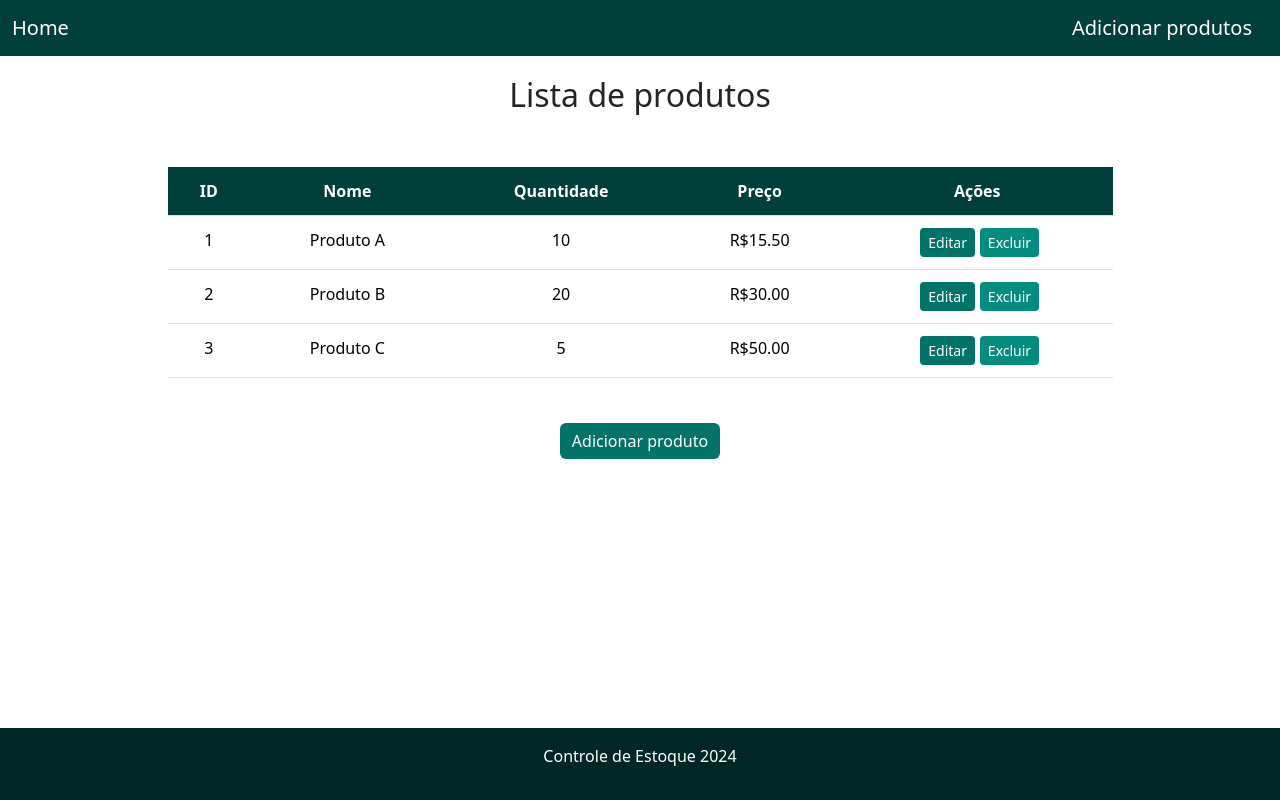
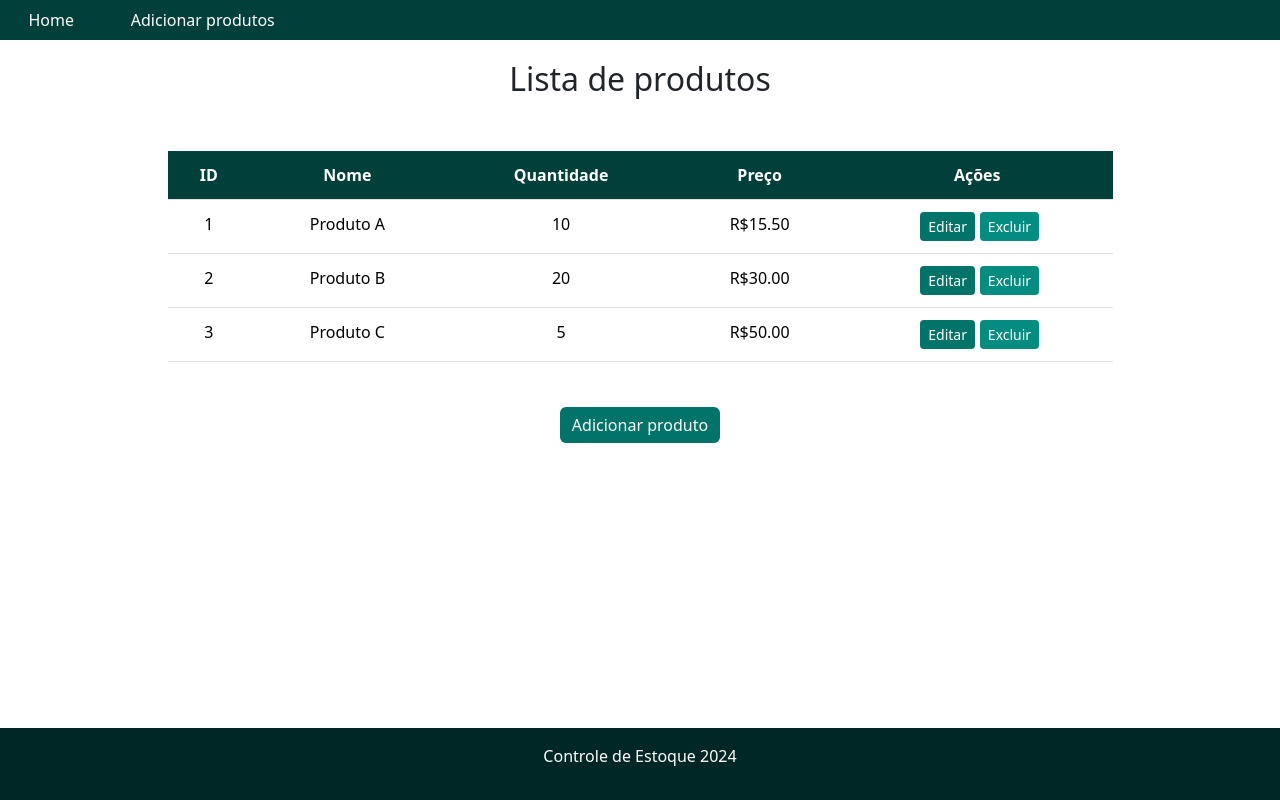
Before and after one commit to kimberlyyb/starttech, an Angular app in the folder projeto-angular2/: page /produtos-lista in a window 1280 px wide. Built offline with nearby package versions, Linux system fonts and the light colour scheme.

Commit message:
organizei o navbar

```diff
--- a/projeto-angular2/package.json
+++ b/projeto-angular2/package.json
@@ -30,7 +30,7 @@
   },
   "devDependencies": {
     "@angular-devkit/build-angular": "^18.2.6",
-    "@angular/cli": "^18.2.6",
+    "@angular/cli": "^18.2.8",
     "@angular/compiler-cli": "^18.2.0",
     "@types/express": "^4.17.17",
     "@types/jasmine": "~5.1.0",
--- a/projeto-angular2/src/app/navbar/navbar.component.css
+++ b/projeto-angular2/src/app/navbar/navbar.component.css
@@ -4,4 +4,12 @@
 }
 .navbar-brand{
     color: #ffffff;
+    font-size: medium;
+   margin: 15%;
 }
+.navbar-brand:hover{
+    color: #038C7F;
+}
+.nav2{
+    text-align: left;
+}
--- a/projeto-angular2/src/app/navbar/navbar.component.html
+++ b/projeto-angular2/src/app/navbar/navbar.component.html
@@ -1,6 +1,6 @@
 <nav class="navbar ">
-  <div class="container-fluid">
+  <div class="">
     <a class="navbar-brand" href="#">Home</a>
-    <a class="navbar-brand" href="/produtos-form">Adicionar produtos</a>
+    <a class="navbar-brand nav2" href="/produtos-form">Adicionar produtos</a>
   </div>
 </nav>
```
Also changed, not shown: 2 other files (tests, documents, lock files or other folders).
